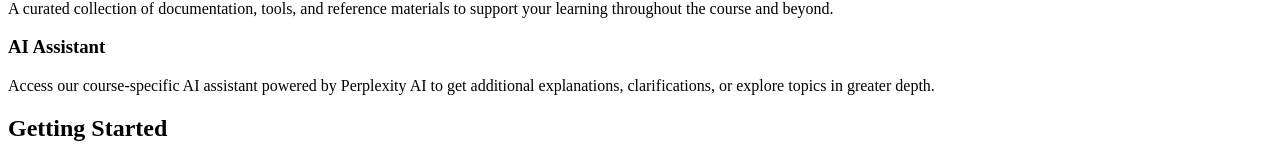
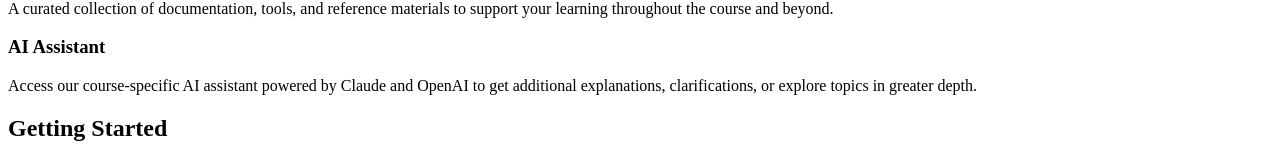
Before and after one commit to GeorgeWerbacher/cmu-cloud-sec-documentation, a Next.js app: page / in a window 1280 px wide. Shown: the part 523-685 px from the top of the page. Built offline with nearby package versions, Linux system fonts and the light colour scheme.

Commit message:
Updated AI assistant wording

```diff
--- a/pages/index.mdx
+++ b/pages/index.mdx
@@ -24,7 +24,7 @@ A curated collection of documentation, tools, and reference materials to support
 
 ### AI Assistant
 
-Access our course-specific AI assistant powered by Perplexity AI to get additional explanations, clarifications, or explore topics in greater depth.
+Access our course-specific AI assistant powered by Claude and OpenAI to get additional explanations, clarifications, or explore topics in greater depth.
 
 ## Getting Started
 
```
